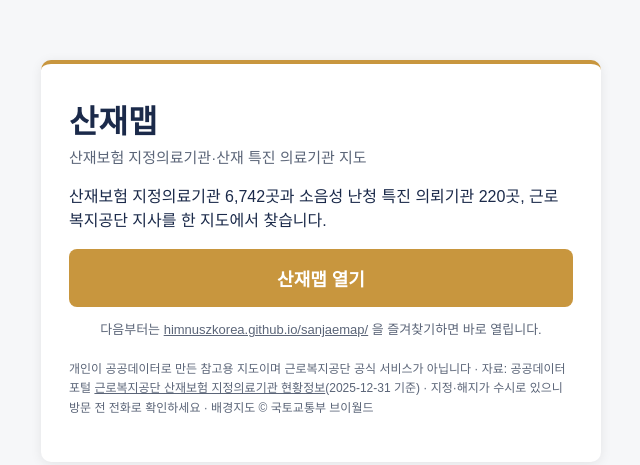
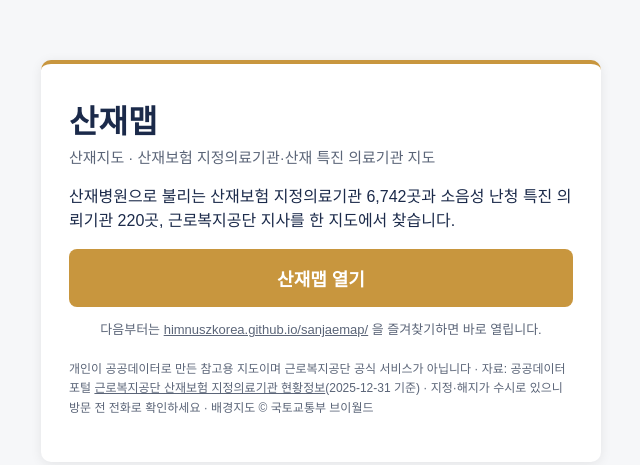
Before and after one commit to himnuszkorea/himnuszkorea.github.io, a plain HTML site: page index.html in a window 1280 px wide. Shown: the part 139-604 px from the top of the page, without its empty margins (319-959 px from the left). Drawn offline with Linux system fonts and the light colour scheme.

Commit message:
루트 첫 화면 검색어 확장: 산재지도·산재병원
Co-Authored-By: Claude Opus 5.5 <noreply@anthropic.com>

```diff
--- a/index.html
+++ b/index.html
@@ -3,8 +3,8 @@
 <head>
 <meta charset="utf-8">
 <meta name="viewport" content="width=device-width, initial-scale=1">
-<title>산재맵 | 산재보험 지정의료기관·산재 특진 의료기관 지도</title>
-<meta name="description" content="산재맵 — 근로복지공단 산재보험 지정의료기관 6,742곳과 소음성 난청 청력 특진 의뢰 의료기관 220곳, 공단 지사를 한 지도에서 찾는 무료 산재보험 의료기관 찾기 서비스입니다.">
+<title>산재맵(산재지도) | 산재병원·산재 지정의료기관 찾기 지도</title>
+<meta name="description" content="산재맵(산재지도) — 근로복지공단 산재보험 지정의료기관 6,742곳과 소음성 난청 청력 특진 의뢰 의료기관 220곳, 공단 지사를 한 지도에서 찾는 무료 산재병원·산재의료기관 찾기 서비스입니다.">
 <meta name="naver-site-verification" content="bf1c7e44def9676c2714d93414ff11459d35865f">
 <meta name="google-site-verification" content="9H2Zevn35TsmGJkGda8l3bd3kjGedwvUifgGAZlFWgs">
 <meta name="robots" content="index,follow">
@@ -13,14 +13,14 @@
 <link rel="canonical" href="https://himnuszkorea.github.io/">
 <script type="application/ld+json">
 {"@context":"https://schema.org","@type":"WebSite","name":"산재맵",
- "alternateName":["산재보험 지정의료기관 검색지도","산재 특진 의료기관 지도"],
+ "alternateName":["산재지도","산재보험 지정의료기관 검색지도","산재병원 지도","산재 특진 의료기관 지도"],
  "url":"https://himnuszkorea.github.io/"}
 </script>
 <link rel="icon" href="favicon.svg" type="image/svg+xml">
 <meta property="og:type" content="website">
 <meta property="og:site_name" content="산재맵">
-<meta property="og:title" content="산재맵 — 산재보험 지정의료기관·산재 특진 의료기관 지도">
-<meta property="og:description" content="산재보험 의료기관 찾기: 지정의료기관·소음성 난청 특진 의뢰기관·공단 지사를 지도에서 검색하고 길찾기까지.">
+<meta property="og:title" content="산재맵(산재지도) — 산재병원·산재 지정의료기관 지도">
+<meta property="og:description" content="산재병원·산재의료기관 찾기:지정의료기관·소음성 난청 특진 의뢰기관·공단 지사를 지도에서 검색하고 길찾기까지.">
 <meta property="og:url" content="https://himnuszkorea.github.io/">
 <meta property="og:image" content="https://himnuszkorea.github.io/sanjaemap/og-image.png">
 <style>
@@ -42,8 +42,8 @@ p.note a{color:inherit}
 </head>
 <body>
 <main>
-  <h1>산재맵<small>산재보험 지정의료기관·산재 특진 의료기관 지도</small></h1>
-  <p>산재보험 지정의료기관 6,742곳과 소음성 난청 특진 의뢰기관 220곳, 근로복지공단 지사를 한 지도에서 찾습니다.</p>
+  <h1>산재맵<small>산재지도 · 산재보험 지정의료기관·산재 특진 의료기관 지도</small></h1>
+  <p>산재병원으로 불리는 산재보험 지정의료기관 6,742곳과 소음성 난청 특진 의뢰기관 220곳, 근로복지공단 지사를 한 지도에서 찾습니다.</p>
   <a class="go" href="/sanjaemap/">산재맵 열기</a>
   <p class="tip">다음부터는 <a href="/sanjaemap/">himnuszkorea.github.io/sanjaemap/</a> 을 즐겨찾기하면 바로 열립니다.</p>
   <p class="note">개인이 공공데이터로 만든 참고용 지도이며 근로복지공단 공식 서비스가 아닙니다 · 자료: 공공데이터포털 <a href="https://www.data.go.kr/data/3044320/fileData.do">근로복지공단 산재보험 지정의료기관 현황정보</a>(2025-12-31 기준) · 지정·해지가 수시로 있으니 방문 전 전화로 확인하세요 · 배경지도 © 국토교통부 브이월드</p>
```
